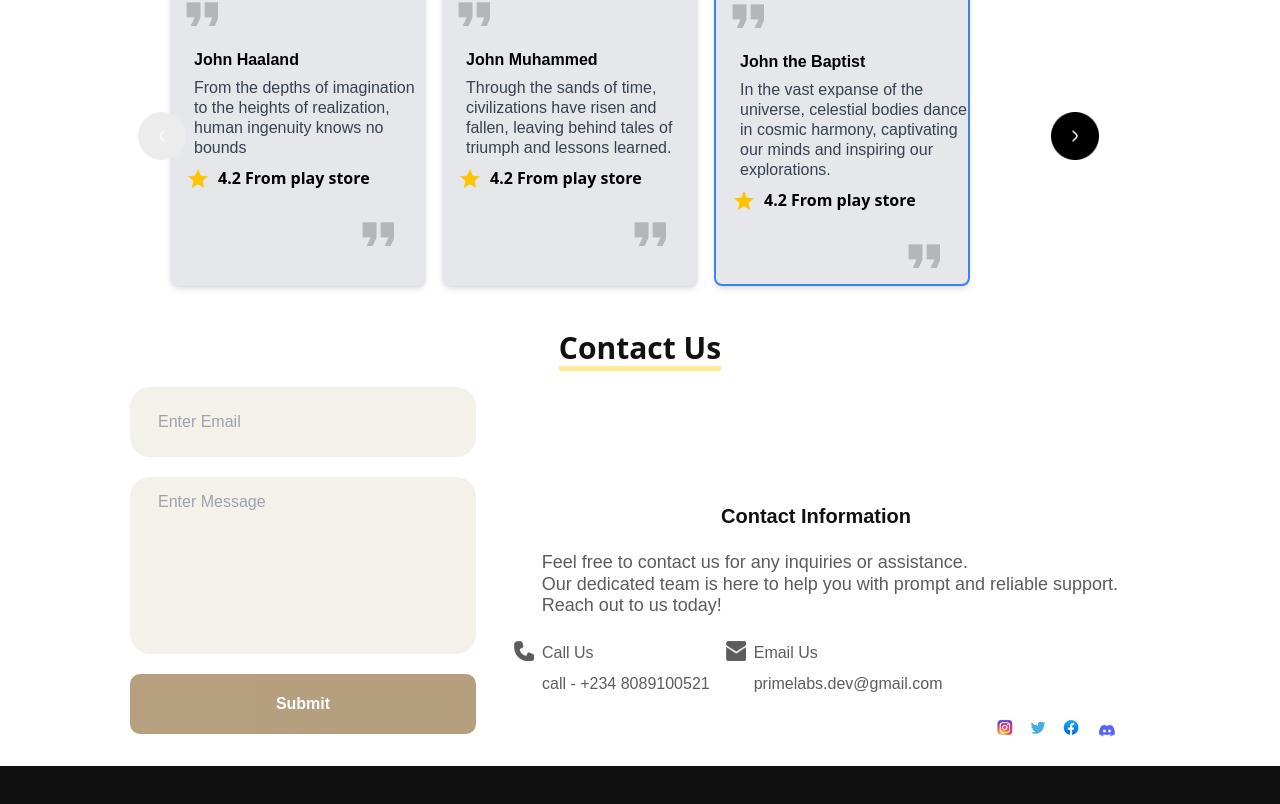
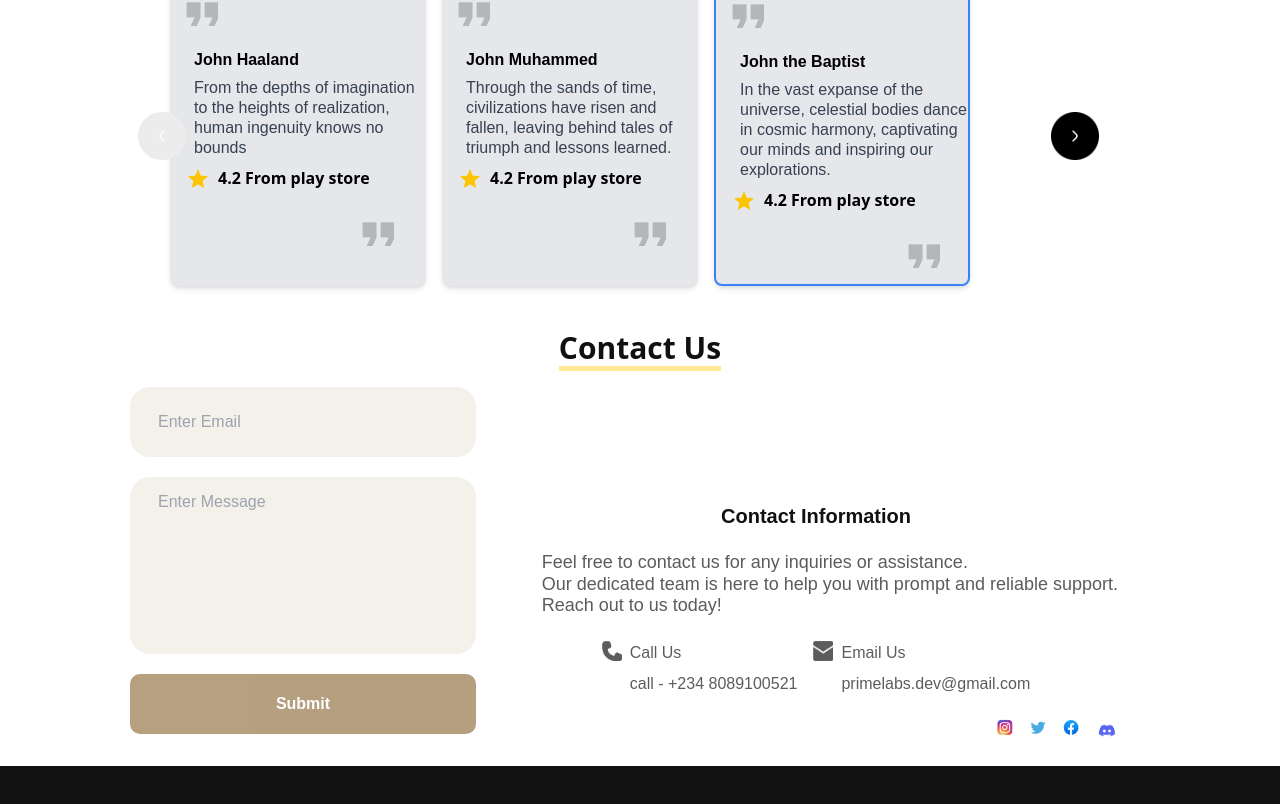
Before and after one commit to Benson-xix/PrimeLabs, a React (Vite) app: page / in a window 1280 px wide. Shown: the part 4183-4987 px from the top of the page. Built offline with nearby package versions, Linux system fonts and the light colour scheme.

Commit message:
Update Contact.jsx

```diff
--- a/src/Components/Contact.jsx
+++ b/src/Components/Contact.jsx
@@ -134,8 +134,8 @@ const isEmailValid = (email) => {
                 </p>
 
                 <div className="flex md:justify-start flex-col gap-5 ">
-                  <div className="flex md:flex-row sm:flex-col max-sm:flex-col gap-[1rem] ">
-                   <div className="flex flex-row md:justify-start gap-2">
+                  <div className="flex md:flex-row sm:flex-col max-sm:flex-col md:justify-center gap-[1rem] ">
+                   <div className="flex flex-row  gap-2">
                     <img src={Phone} alt="phone" className=" w-[20px] h-[20px]" />
                     <div className="flex flex-col  gap-2">
                     <h5 className=" text-18px leading-1205 font-400 font-sora text-ash">Call Us</h5>
@@ -143,7 +143,7 @@ const isEmailValid = (email) => {
                     </div>
                 </div>
 
-                <div className="flex flex-row md:justify-start gap-2">
+                <div className="flex flex-row gap-2">
                     <img src={Mail} alt="mail" className=" w-[20px] h-[20px]" />
                     <div className="flex flex-col gap-2">
                     <h5 className=" text-18px leading-1205 font-400 text-ash font-sora ">Email Us</h5>
```
